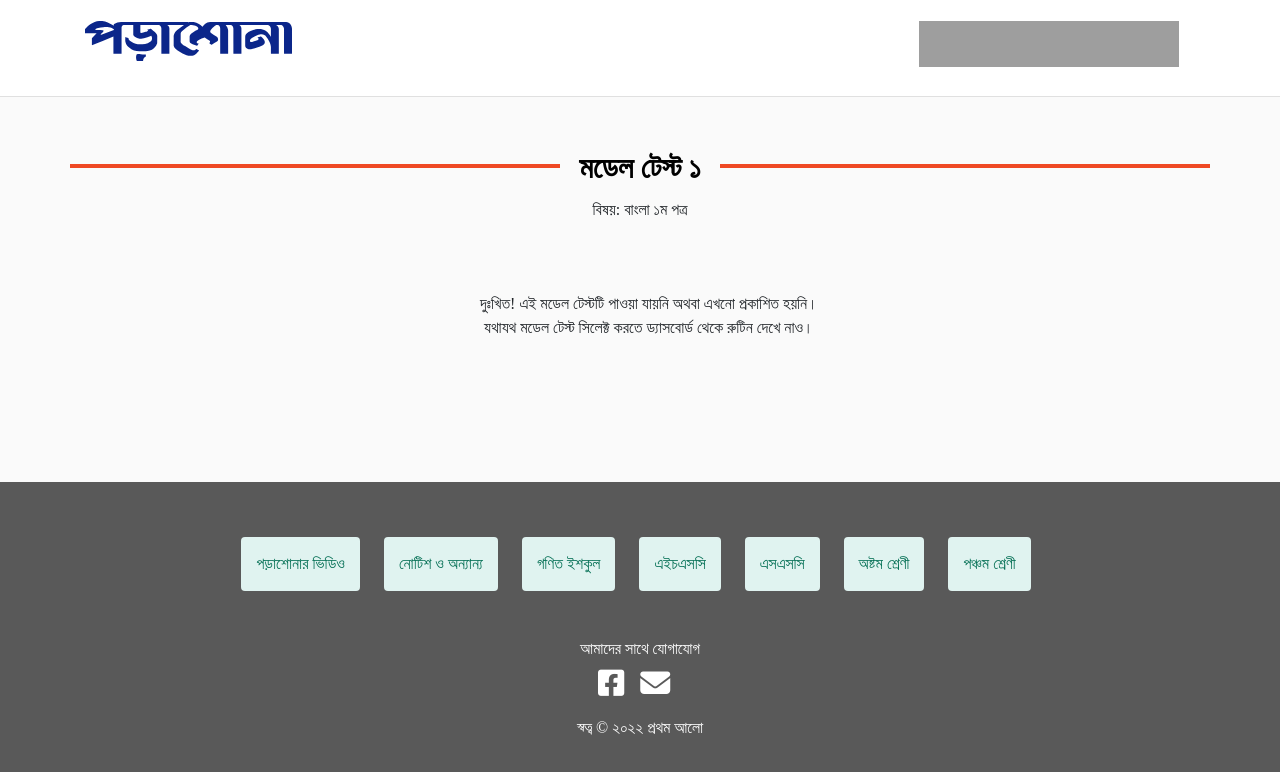
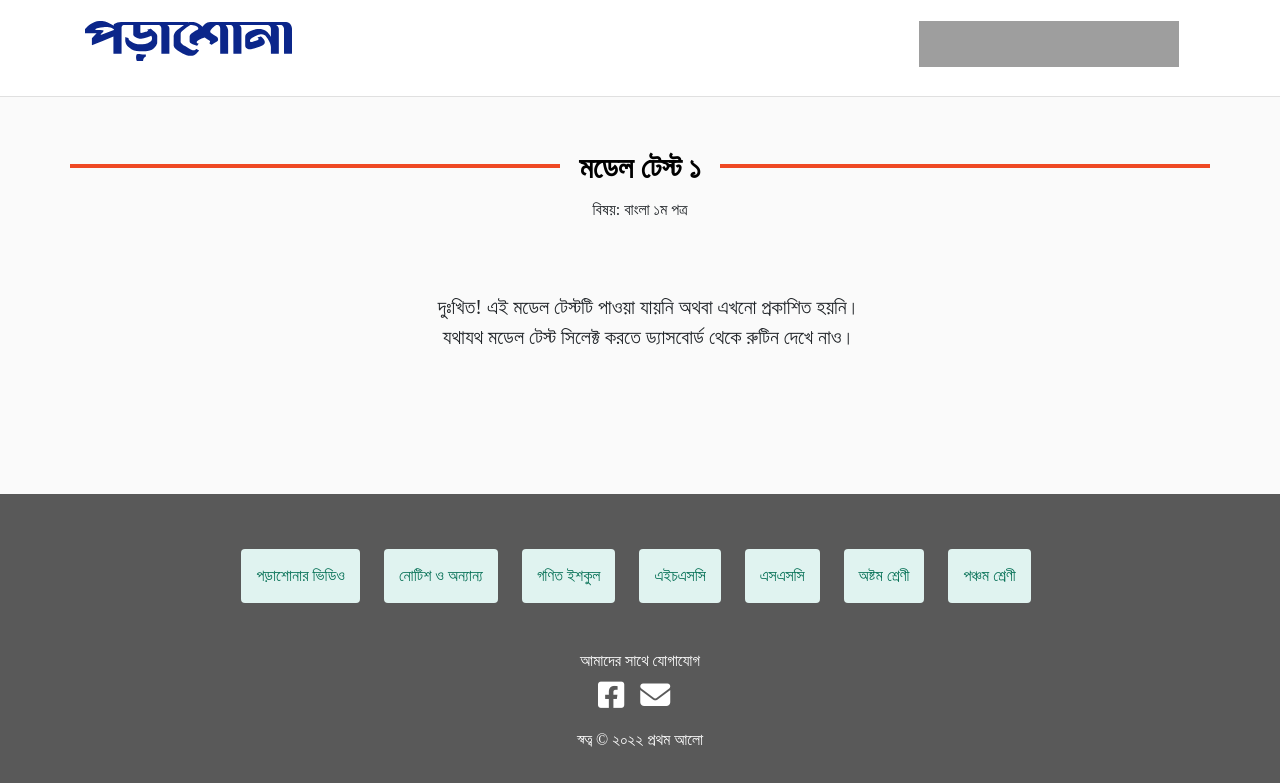
Before and after one commit to rounak1/ssc-model-test, a PHP site: page /mpaward/exam.php?id=ssc_ban1_t001 in a window 1280 px wide. Shown: the top 783 px of the page. Run offline with PHP 8.4, Linux system fonts and the light colour scheme; the visitor is signed in with stand-in values (Sample User, id 1); data that the repository does not hold is empty; some libraries are stand-ins or nearby versions; some web fonts are replaced; grey boxes are pictures that could not be loaded.

Commit message:
Changed some message

```diff
--- a/assets/css/main.css
+++ b/assets/css/main.css
@@ -1199,6 +1199,12 @@ button:focus {
   font-size: 20px;
 }
 
+.alert-message {
+  text-align: center;
+  font-size: 20px;
+  margin-top: 50px;
+}
+
 @media (max-width: 875px) {
   .faq-video {
     height: 250px;
--- a/assets/js/script.js
+++ b/assets/js/script.js
@@ -43,7 +43,7 @@ const countdown = () => {
       var timeCalculate =
         getBanglaNumber(min) +
         ":" +
-        getBanglaNumber(seconds);
+        getBanglaNumber(("0" + seconds).slice(-2));
       document.getElementById("countdown").innerHTML = timeCalculate;
       document.getElementById("examAttendentTime").innerHTML =
         original_time - timeleft;
--- a/exam.php
+++ b/exam.php
@@ -137,13 +137,13 @@ if (empty($exam_data2)) {
   });
 </script>
 <?php } else { ?>
-  <div style="text-align: center;margin-top: 50px;">দুঃখিত! এই মডেল টেস্টটি পাওয়া যায়নি অথবা এখনো প্রকাশিত হয়নি। <br/>যথাযথ মডেল টেস্ট সিলেক্ট করতে ড্যাসবোর্ড থেকে রুটিন দেখে নাও।</div>
+  <div class='alert-message'>দুঃখিত! এই মডেল টেস্টটি পাওয়া যায়নি অথবা এখনো প্রকাশিত হয়নি। <br/>যথাযথ মডেল টেস্ট সিলেক্ট করতে ড্যাসবোর্ড থেকে রুটিন দেখে নাও।</div>
 <?php }?>
 </form>
 </div>
 <?php
 } else {
-    echo "আপনি এই মডেল টেস্টে অংশগ্রহণ করে ফেলেছেন";
+    echo "<div class='alert-message'>আপনি এই মডেল টেস্টে অংশগ্রহণ করে ফেলেছেন</div>";
 }
 ?>
                   </section>
@@ -154,5 +154,5 @@ if (empty($exam_data2)) {
         </div>
       </div>
     </section>
-<script src="./assets/js/script.js?v=5.3"></script>
+<script src="./assets/js/script.js?v=5.5"></script>
 <?php require 'footer-home.php';?>
--- a/header-home.php
+++ b/header-home.php
@@ -60,7 +60,7 @@ session_start();
     <link rel="stylesheet" href="https://cdnjs.cloudflare.com/ajax/libs/font-awesome/6.1.1/css/all.min.css">
     <link rel="stylesheet" href="css/style.css?v=5.4">
 
-    <link rel="stylesheet" href="./assets/css/main.css?v=5.6" />
+    <link rel="stylesheet" href="./assets/css/main.css?v=5.8" />
 
     <link rel="icon" type="image/png" sizes="32x32" href="favicon.png">
 
```
Also changed, not shown: myprofile.php (+16 -26 lines).
